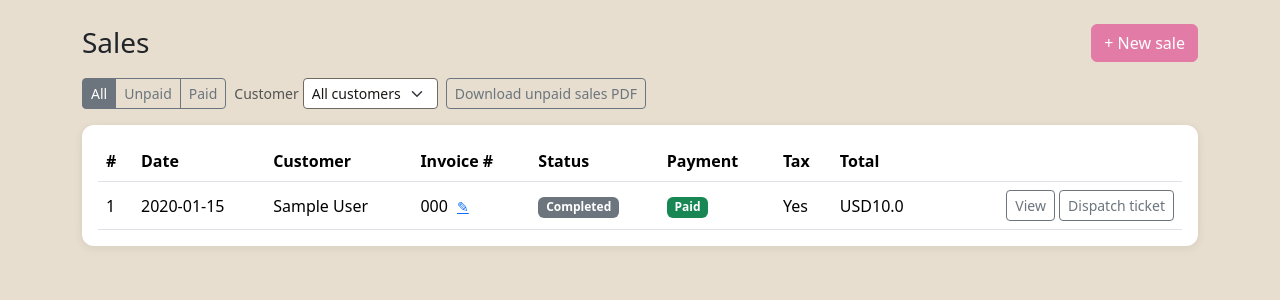
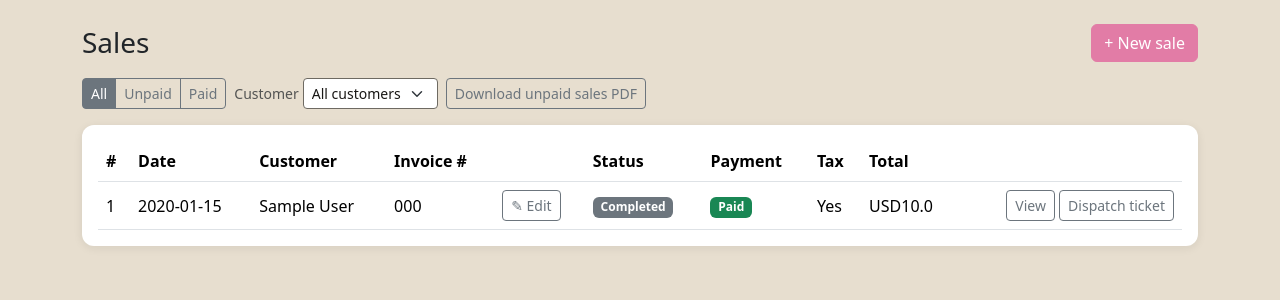
Before and after one commit to luisurcia/mini_erp, a Flask app: page /sales/ in a window 1280 px wide. Shown: the part 56-356 px from the top of the page. Run offline with Flask 3, Linux system fonts and the light colour scheme; a user stored in the database is signed in; tables that the repository leaves empty hold one stand-in row (values such as "Sample post"); some libraries are stand-ins or nearby versions.

Commit message:
Ventas: botón "Editar N° factura" en su propia columna, no un lápiz diminuto (#133)
Feedback del cliente: el ✎ dentro de la celda de N° factura quedaba muy
pequeño. Ahora hay una columna dedicada entre "N° factura" y "Estado"
(solo para admin) con un botón `btn-sm btn-outline-secondary` "✎ Editar",
igual que los botones Editar del resto de los listados.

Co-Authored-By: Claude Sonnet 5 <noreply@anthropic.com>
Claude-Session: https://claude.ai/code/session_01Ep3yrWGsFXbuHHgK1DXGZu

```diff
--- a/app/templates/sales/index.html
+++ b/app/templates/sales/index.html
@@ -37,21 +37,23 @@
 
 <div class="card p-3">
   <table class="table align-middle mb-0">
-    <thead><tr><th>#</th><th>{{ _("Date") }}</th><th>{{ _("Customer") }}</th><th>{{ _("Invoice #") }}</th><th>{{ _("Status") }}</th><th>{{ _("Payment") }}</th><th>{{ _("Tax") }}</th><th>{{ _("Total") }}</th><th></th></tr></thead>
+    <thead><tr><th>#</th><th>{{ _("Date") }}</th><th>{{ _("Customer") }}</th><th>{{ _("Invoice #") }}</th>{% if current_user.is_admin %}<th></th>{% endif %}<th>{{ _("Status") }}</th><th>{{ _("Payment") }}</th><th>{{ _("Tax") }}</th><th>{{ _("Total") }}</th><th></th></tr></thead>
     <tbody>
       {% for sale in sales %}
       <tr>
         <td>{{ sale.id }}</td>
         <td>{{ sale.sale_date.strftime("%Y-%m-%d") }}</td>
         <td>{{ sale.customer.name }}</td>
+        <td>{{ sale.invoice_number or "-" }}</td>
+        {% if current_user.is_admin %}
         <td>
-          {{ sale.invoice_number or "-" }}
-          {% if current_user.is_admin %}
-          <button type="button" class="btn btn-sm btn-link p-0 ms-1 align-baseline edit-invoice"
+          <button type="button" class="btn btn-sm btn-outline-secondary text-nowrap edit-invoice"
                   data-sale-id="{{ sale.id }}" data-invoice="{{ sale.invoice_number or '' }}"
-                  title="{{ _('Edit invoice number') }}">✎</button>
-          {% endif %}
+                  title="{{ _('Edit invoice number') }}" aria-label="{{ _('Edit invoice number') }}">
+            ✎ {{ _("Edit") }}
+          </button>
         </td>
+        {% endif %}
         <td><span class="badge bg-secondary">{{ sale_status_label(sale.status) }}</span></td>
         <td>
           {% if sale.is_paid %}
@@ -68,7 +70,7 @@
         </td>
       </tr>
       {% else %}
-      <tr><td colspan="9" class="text-muted text-center py-4">{{ _("No sales recorded yet.") }}</td></tr>
+      <tr><td colspan="{{ 10 if current_user.is_admin else 9 }}" class="text-muted text-center py-4">{{ _("No sales recorded yet.") }}</td></tr>
       {% endfor %}
     </tbody>
   </table>
```
